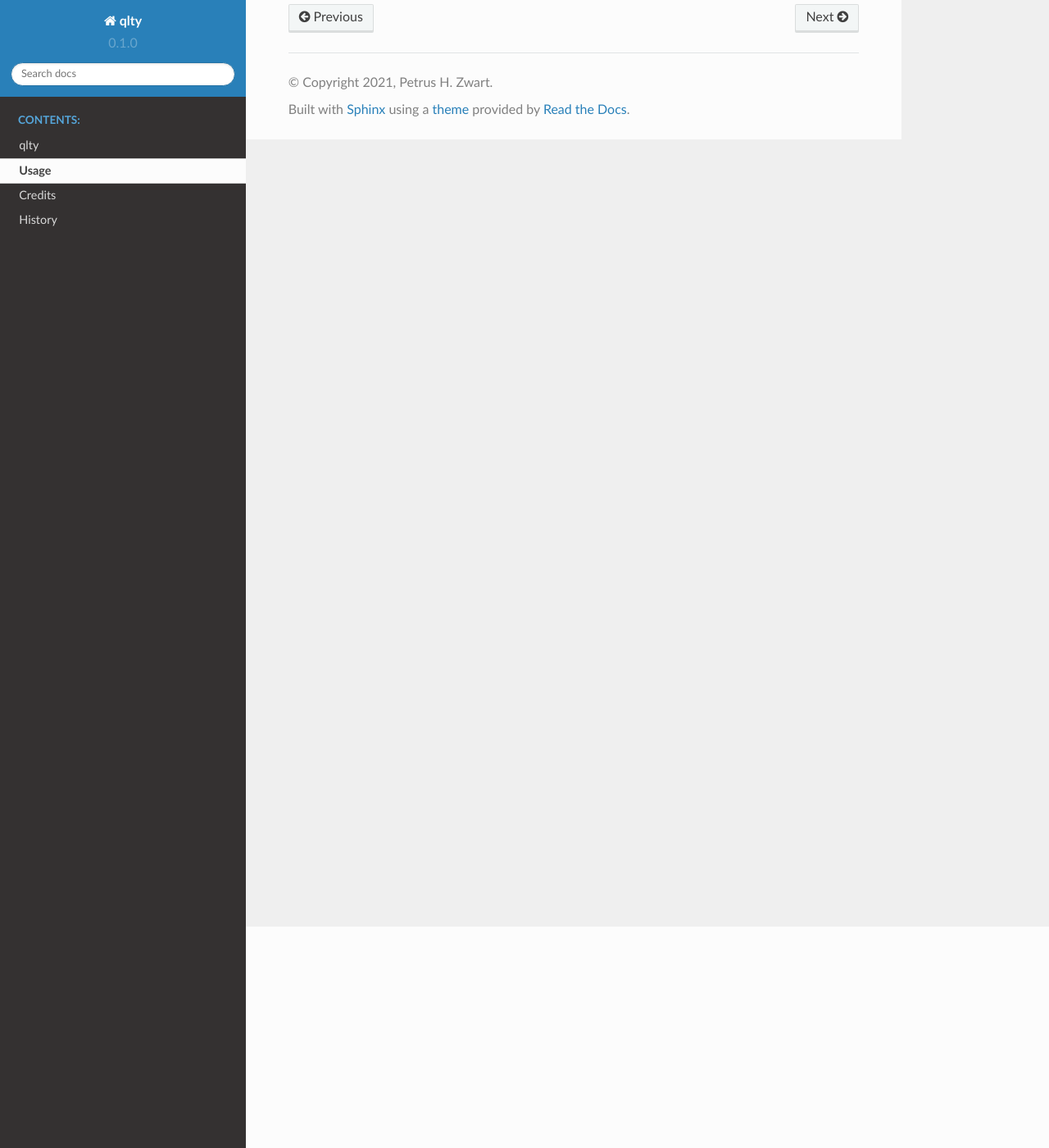
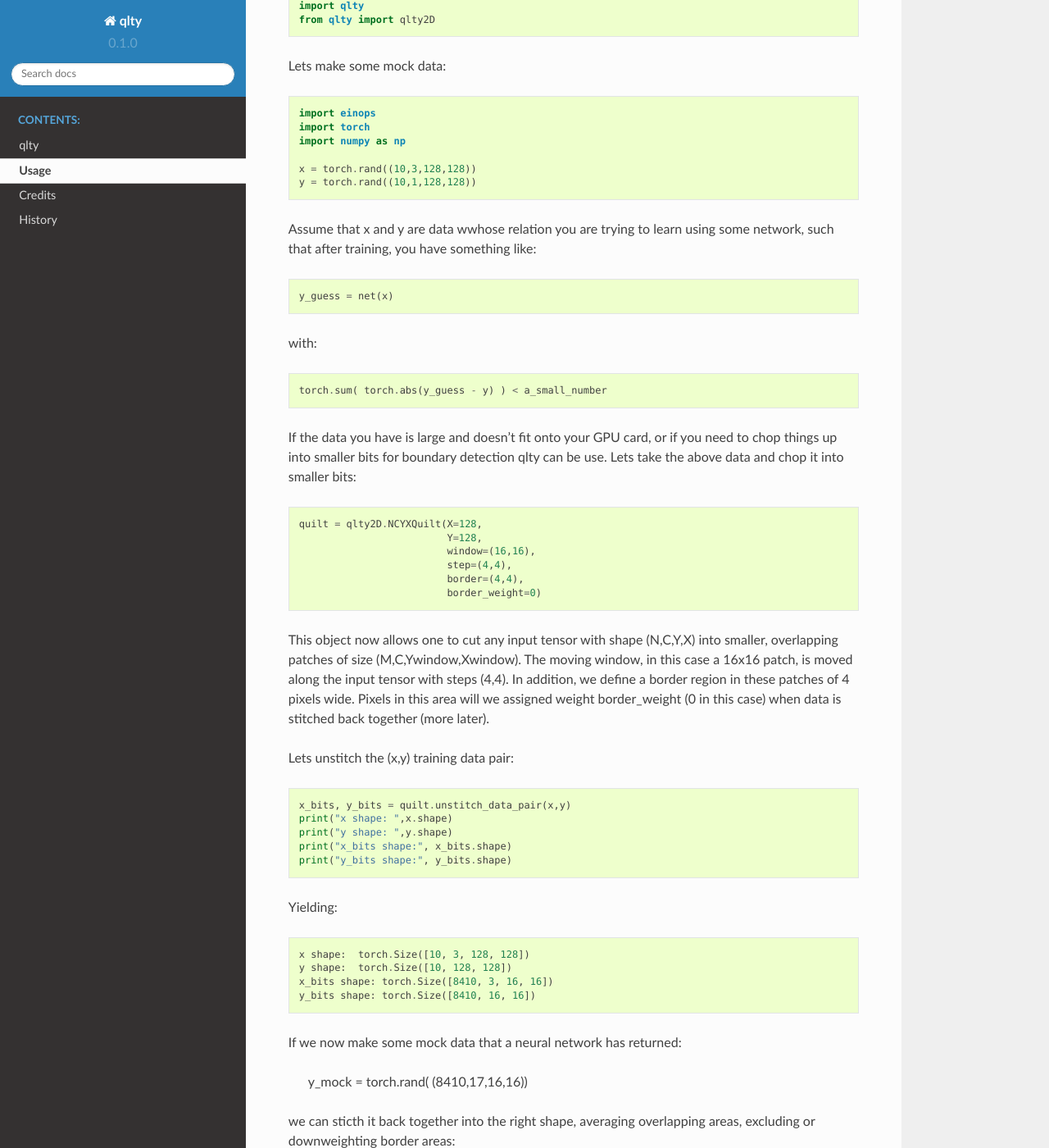
Before and after one commit to phzwart/qlty, a Sphinx documentation site: the page built from docs/usage.rst, in a window 1280 px wide and 1400 px high, scrolled down 270 px. Shown: the whole window at 82% size. Built offline with Sphinx 7.4.7 and the Read the Docs theme 2.0.0, drawn with Linux system fonts in a browser that asks for light colours; pages that are not in the unit, such as notebooks, are missing from menus; some of the changed text lies outside the part shown.

Commit message:
Updated text

```diff
--- a/docs/usage.rst
+++ b/docs/usage.rst
@@ -2,6 +2,74 @@
 Usage
 =====
 
-To use qlty in a project::
+qlty provides tools unstitch and stitch pyutorch tensors.
+
+To use qlty in a project import it::
 
     import qlty
+    from qlty import qlty2D
+
+Lets make some mock data::
+
+    import einops
+    import torch
+    import numpy as np
+
+    x = torch.rand((10,3,128,128))
+    y = torch.rand((10,1,128,128))
+
+Assume that x and y are data wwhose relation you are trying to learn using some network, such that after training,
+you have something like::
+
+    y_guess = net(x)
+
+with::
+
+    torch.sum( torch.abs(y_guess - y) ) < a_small_number
+
+If the data you have is large and doesn't fit onto your GPU card, or if you need to chop things up into smaller bits
+for boundary detection qlty can be use. Lets take the above data and chop it into smaller bits::
+
+    quilt = qlty2D.NCYXQuilt(X=128,
+                             Y=128,
+                             window=(16,16),
+                             step=(4,4),
+                             border=(4,4),
+                             border_weight=0)
+
+This object now allows one to cut any input tensor with shape (N,C,Y,X) into smaller, overlapping patches of size
+(M,C,Ywindow,Xwindow). The moving window, in this case a 16x16 patch, is moved along the input tensor with steps
+(4,4). In addition, we define a border region in these patches of 4 pixels wide. Pixels in this area will we assigned
+weight border_weight (0 in this case) when data is stitched back together (more later).
+
+Lets unstitch the (x,y) training data pair::
+
+    x_bits, y_bits = quilt.unstitch_data_pair(x,y)
+    print("x shape: ",x.shape)
+    print("y shape: ",y.shape)
+    print("x_bits shape:", x_bits.shape)
+    print("y_bits shape:", y_bits.shape)
+
+Yielding::
+
+    x shape:  torch.Size([10, 3, 128, 128])
+    y shape:  torch.Size([10, 128, 128])
+    x_bits shape: torch.Size([8410, 3, 16, 16])
+    y_bits shape: torch.Size([8410, 16, 16])
+
+
+If we now make some mock data that a neural network has returned:
+
+    y_mock = torch.rand( (8410,17,16,16))
+
+we can sticth it back together into the right shape, averaging overlapping areas, excluding or downweighting border
+areas::
+
+    y_stiched, weights = quilt.stitch(y_mock)
+
+which gives::
+
+    print(y_stiched.shape)
+    torch.Size([10, 17, 128, 128])
+
+The 'weights' tensor encodes how many contributors there were for each pixel.
```
